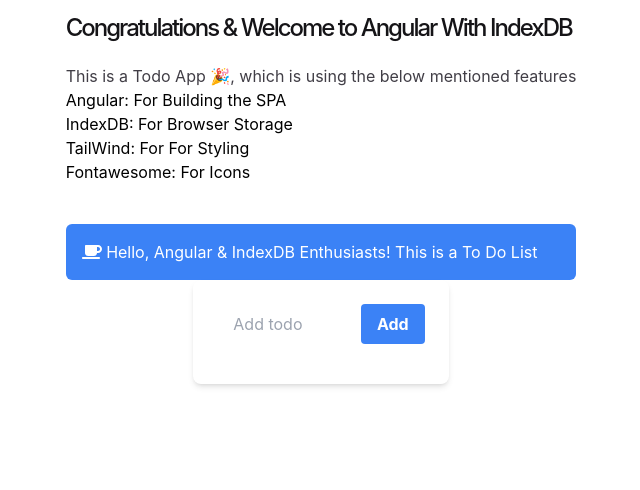
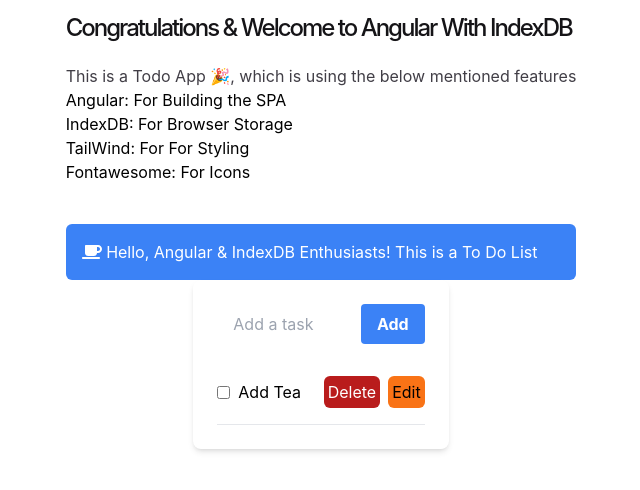
Before and after one commit to developer-starters/angular-indexdb-starter, an Angular app: page / in a window 1280 px wide. Shown: the top 490 px of the page, without its empty margins (319-959 px from the left). Built offline with nearby package versions, Linux system fonts and the light colour scheme.

Commit message:
Todo App Template Created

```diff
--- a/src/todos/todos.component.html
+++ b/src/todos/todos.component.html
@@ -1,24 +1,33 @@
 <div class="container mx-auto my-10">
     <h1 class="bg-blue-500 text-white p-4 rounded-md">
-        <fa-icon [icon]="faCoffee"></fa-icon>  Hello, Angular & IndexDB Enthusiasts! This is a To Do List
-      </h1>
+        <fa-icon [icon]="faCoffee"></fa-icon> Hello, Angular & IndexDB Enthusiasts! This is a To Do List
+    </h1>
     <div class="md:w-1/2 mx-auto">
         <div class="bg-white shadow-md rounded-lg p-6">
             <form id="todo-form">
                 <div class="flex mb-4">
-                    <input type="text"
-                           class="w-full px-4 py-2 mr-2 rounded-lg
+                    <input type="text" class="w-full px-4 py-2 mr-2 rounded-lg
                          border-gray-300 focus:outline-none
-                          focus:border-blue-500" id="todo-input"
-                           placeholder="Add todo" required>
+                          focus:border-blue-500" id="todo-input" placeholder="Add a task" required>
                     <button class="bg-blue-500 hover:bg-blue-700
                         text-white font-bold py-2 px-4 rounded">
-                          Add
-                      </button>
+                        Add
+                    </button>
                 </div>
             </form>
             <ul id="todo-list">
-                <!-- Tasks will be added here dynamically -->
+                <li class="border-b border-gray-200 flex items-center justify-between py-4">
+                    <label class="flex items-center">
+                        <input type="checkbox" class="mr-2">
+                        <span>Add Tea</span>
+                    </label>
+                    <div>
+                        <button class="bg-red-700 rounded-md text-white hover:text-red-700 p-1
+                         mr-2 delete-btn">Delete</button>
+                        <button class="bg-orange-500 rounded-md p-1
+                         hover:text-white edit-btn">Edit</button>
+                    </div>
+                </li>
             </ul>
         </div>
     </div>
```
